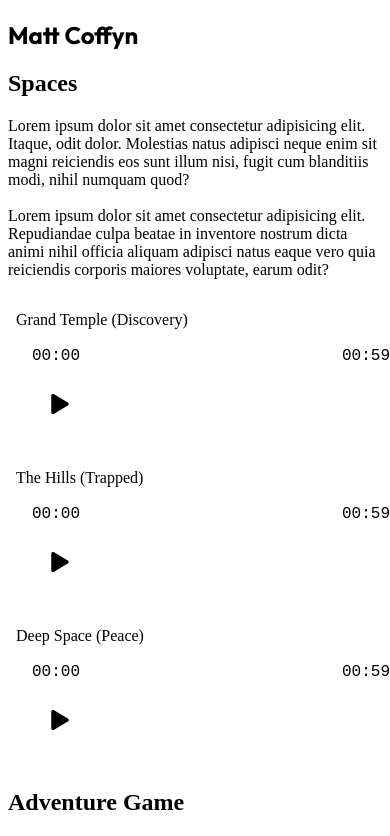
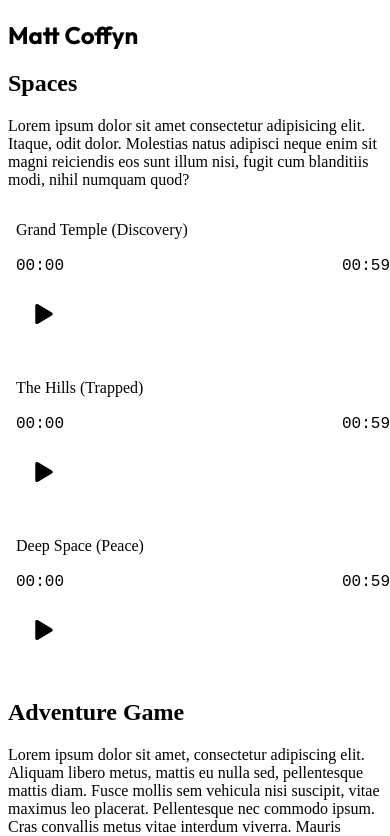
Before and after one commit to mattcoffyn/music-test, a Next.js app: page / in a window 390 px wide. Shown: the top 836 px of the page. Built offline with nearby package versions, Linux system fonts and the light colour scheme.

Commit message:
media query tweaks

```diff
--- a/public/categories.json
+++ b/public/categories.json
@@ -3,13 +3,13 @@
     "id": 1,
     "catId": "spaces",
     "title": "Spaces",
-    "catText": "<p>Lorem ipsum dolor sit amet consectetur adipisicing elit. Itaque, odit dolor. Molestias natus adipisci neque enim sit magni reiciendis eos sunt illum nisi, fugit cum blanditiis modi, nihil numquam quod?<br /><br />Lorem ipsum dolor sit amet consectetur adipisicing elit. Repudiandae culpa beatae in inventore nostrum dicta animi nihil officia aliquam adipisci natus eaque vero quia reiciendis corporis maiores voluptate, earum odit? </p>"
+    "catText": "<p>Lorem ipsum dolor sit amet consectetur adipisicing elit. Itaque, odit dolor. Molestias natus adipisci neque enim sit magni reiciendis eos sunt illum nisi, fugit cum blanditiis modi, nihil numquam quod?</p>"
   },
   {
     "id": 2,
     "catId": "adventureGame",
     "title": "Adventure Game",
-    "catText": "<p>Lorem ipsum dolor sit amet, consectetur adipiscing elit. Aliquam libero metus, mattis eu nulla sed, pellentesque mattis diam. Fusce mollis sem vehicula nisi suscipit, vitae maximus leo placerat. Pellentesque nec commodo ipsum. Cras convallis metus vitae interdum viverra. Mauris mollis aliquet sodales.<br><br>Aliquam at lectus non nulla convallis varius. Pellentesque urna felis, pharetra in risus quis, pellentesque commodo nunc. Pellentesque vitae ornare massa. Nunc volutpat, lorem nec tempus pharetra, metus diam hendrerit eros, in porta nunc felis at orci. Vestibulum at est erat. Aenean ut sem eros. Aenean viverra commodo eros quis blandit. Vestibulum non augue eget libero hendrerit elementum non nec est. Etiam efficitur ipsum in lacus ornare, ut aliquet ipsum iaculis. Etiam consectetur mauris eget dui egestas, et suscipit quam placerat. Nullam eget leo fringilla, auctor turpis non, feugiat tortor.</p>"
+    "catText": "<p>Lorem ipsum dolor sit amet, consectetur adipiscing elit. Aliquam libero metus, mattis eu nulla sed, pellentesque mattis diam. Fusce mollis sem vehicula nisi suscipit, vitae maximus leo placerat. Pellentesque nec commodo ipsum. Cras convallis metus vitae interdum viverra. Mauris mollis aliquet sodales.</p>"
   },
   {
     "id": 3,
--- a/styles/AudioPlayer.module.css
+++ b/styles/AudioPlayer.module.css
@@ -140,4 +140,16 @@
     width: 100%;
     margin: 0;
   }
+
+  .playPause {
+    margin: 1rem 0;
+  }
+
+  .currentTime {
+    margin: 0;
+  }
+
+  .timeAndProgress {
+    display: block;
+  }
 }
```
Also changed, not shown: styles/globals.css (+10 -0 lines).
